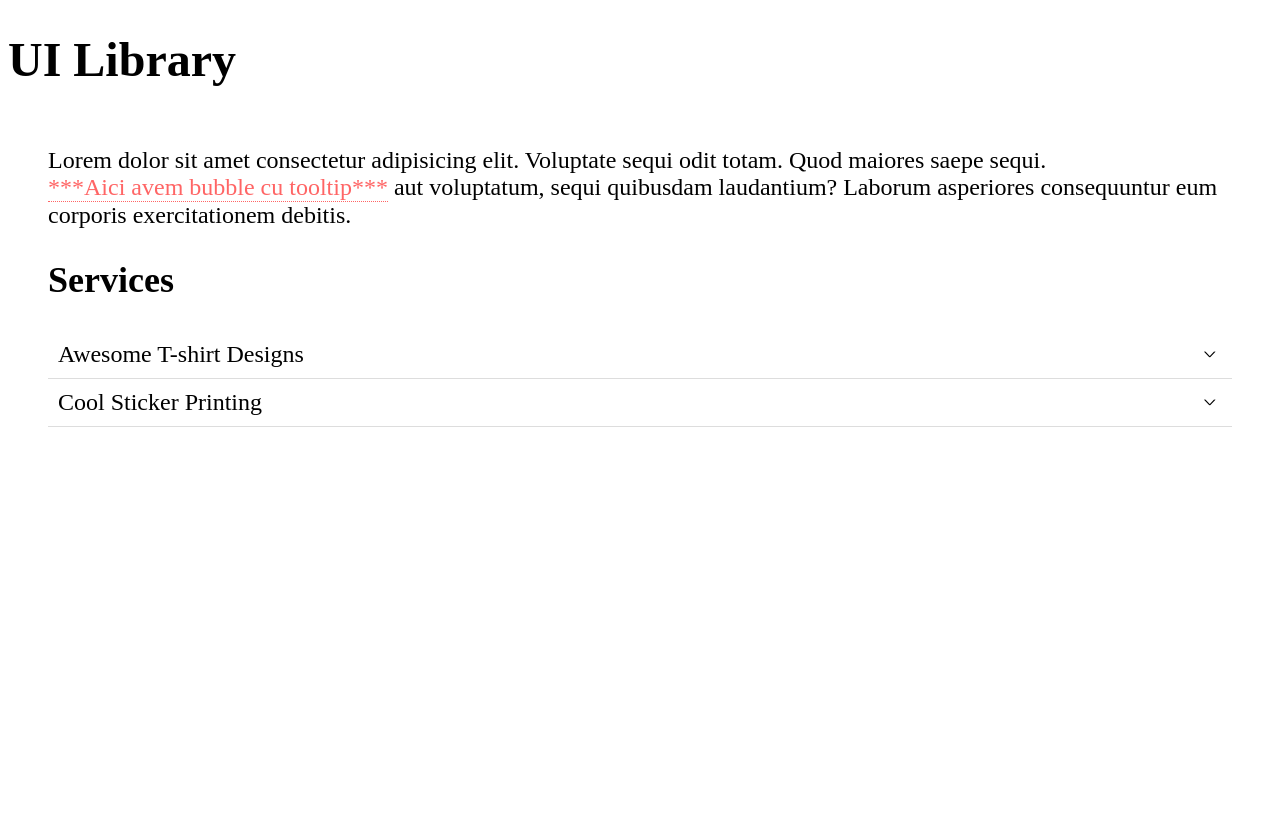
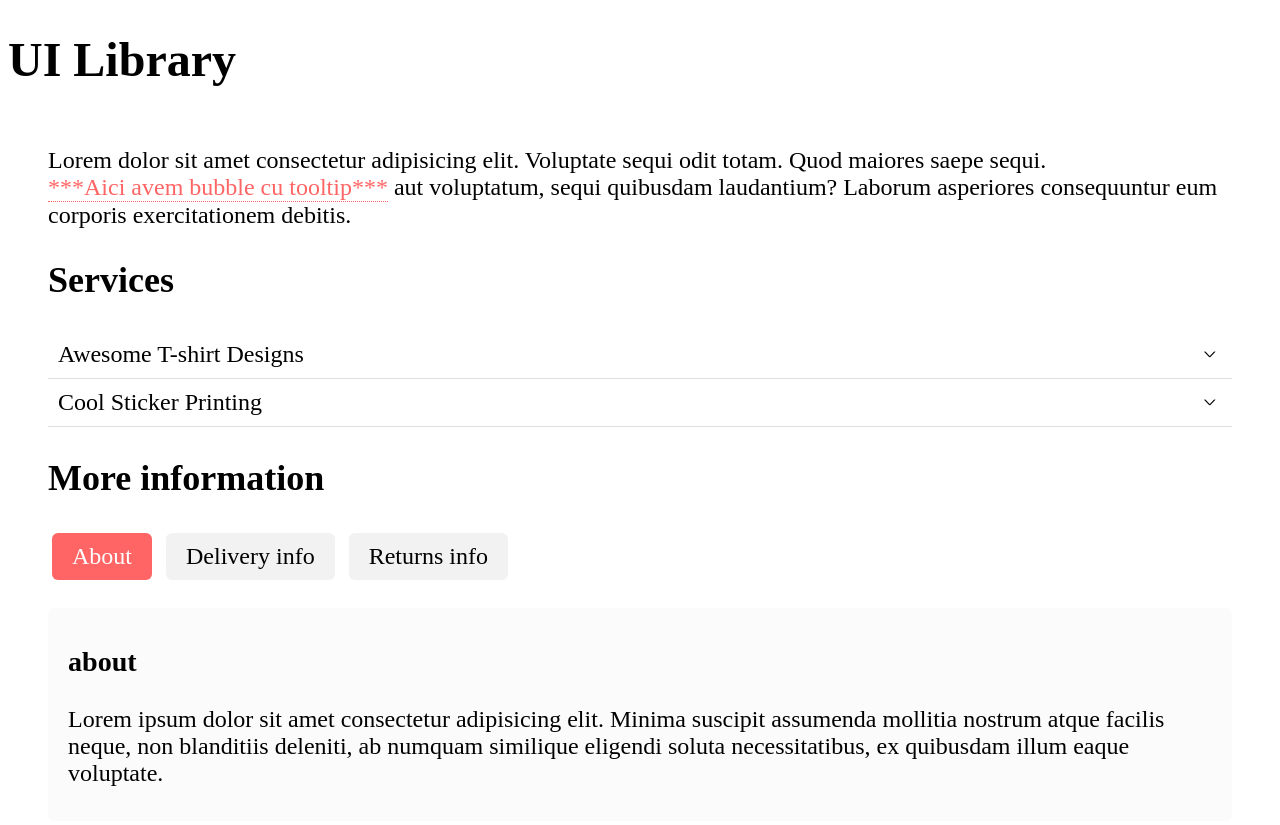
Before and after one commit to danretegan/ui-library, a website built with webpack: page dist/index.html in a window 1280 px wide. Before the commit the page ends 800 px from the top, so only its background shows below. Built offline with nearby package versions, Linux system fonts and the light colour scheme.

Commit message:
Tabbed Content

```diff
--- a/src/index.js
+++ b/src/index.js
@@ -1,11 +1,11 @@
 import Tooltip from "./ui-library/tooltip.js";
 import Dropdown from "./ui-library/dropdown.js";
+import Tabs from "./ui-library/tabs.js";
 
 console.log("UI Library!");
 
 //* create a tooltip:
 const tooltip = new Tooltip(document.querySelector(".tooltip"));
-
 tooltip.init();
 
 //* create dropdowns (2):
@@ -15,3 +15,7 @@ dropdowns.forEach((elem) => {
   const instance = new Dropdown(elem);
   instance.init();
 });
+
+//* create tabs:
+const tabs = new Tabs(document.querySelector(".tabs"));
+tabs.init();
--- /dev/null
+++ b/src/ui-library/styles/tabs.css
@@ -0,0 +1,26 @@
+.tabs > ul {
+  padding: 0;
+}
+.tabs .trigger {
+  list-style-type: none;
+  padding: 10px;
+  background: #f2f2f2;
+  margin: 4px;
+  border-radius: 6px;
+  display: inline-block;
+  padding: 10px 20px;
+  cursor: pointer;
+}
+.tabs .trigger.active {
+  background: #ff6565;
+  color: white;
+}
+.tabs .content {
+  background: #fbfbfb;
+  padding: 10px 20px;
+  border-radius: 6px;
+  display: none;
+}
+.tabs .content.active {
+  display: block;
+}
--- /dev/null
+++ b/src/ui-library/tabs.js
@@ -0,0 +1,38 @@
+import "./styles/tabs.css";
+
+class Tabs {
+  constructor(container) {
+    this.container = container;
+    this.tabs = container.querySelectorAll(".trigger");
+  }
+  init() {
+    this.tabs.forEach((elem) => {
+      elem.addEventListener("click", (e) => {
+        this.toggleTabs(e);
+        this.toggleContent(e);
+      });
+    });
+  }
+  toggleTabs(e) {
+    //! remove current active classes:
+    this.tabs.forEach((elem) => {
+      elem.classList.remove("active");
+
+      //! add new active class to clicked tab:
+      e.target.classList.add("active");
+    });
+  }
+  toggleContent(e) {
+    //! remove current active class from content:
+    this.container.querySelectorAll(".content").forEach((elem) => {
+      elem.classList.remove("active");
+    });
+
+    //! add new active class to content:
+    const selector = e.target.getAttribute("data-target");
+    const content = this.container.querySelector(selector);
+    content.classList.add("active");
+  }
+}
+
+export { Tabs as default };
```
Also changed, not shown: dist/index.html.
